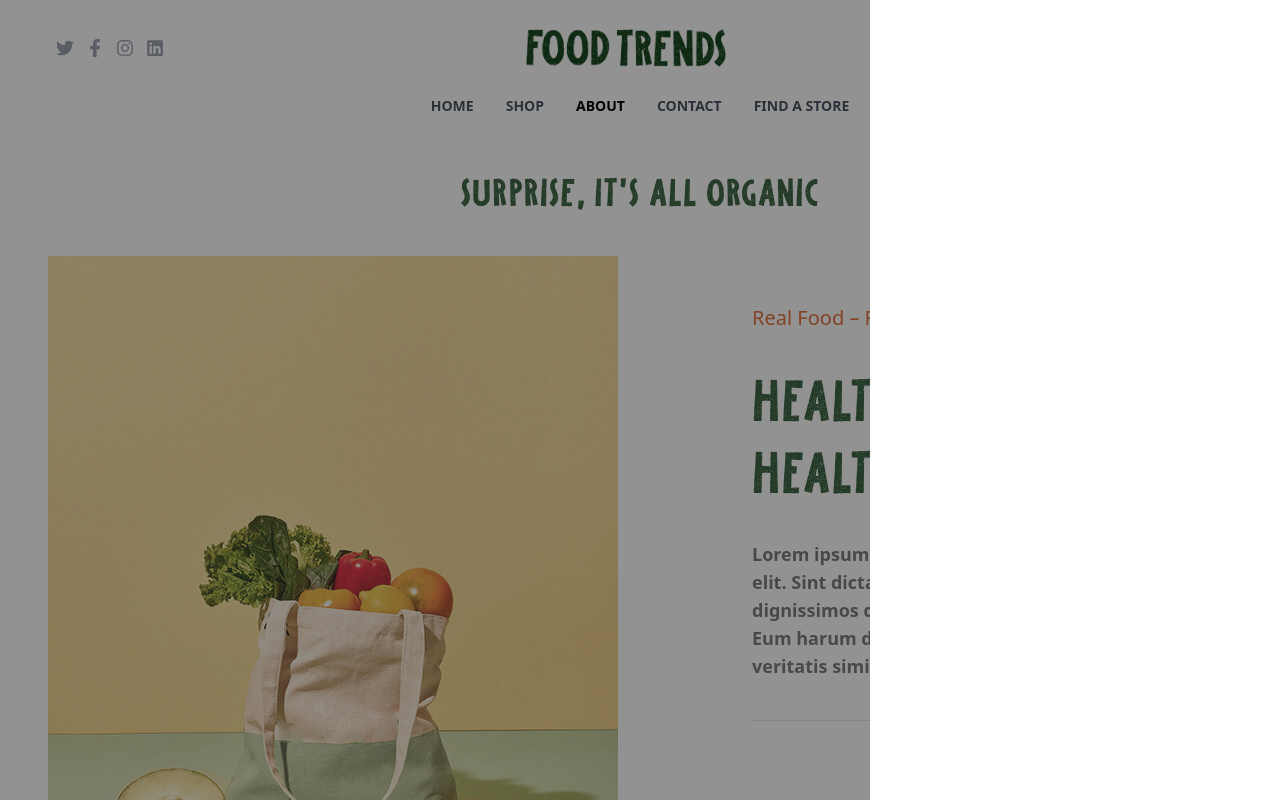
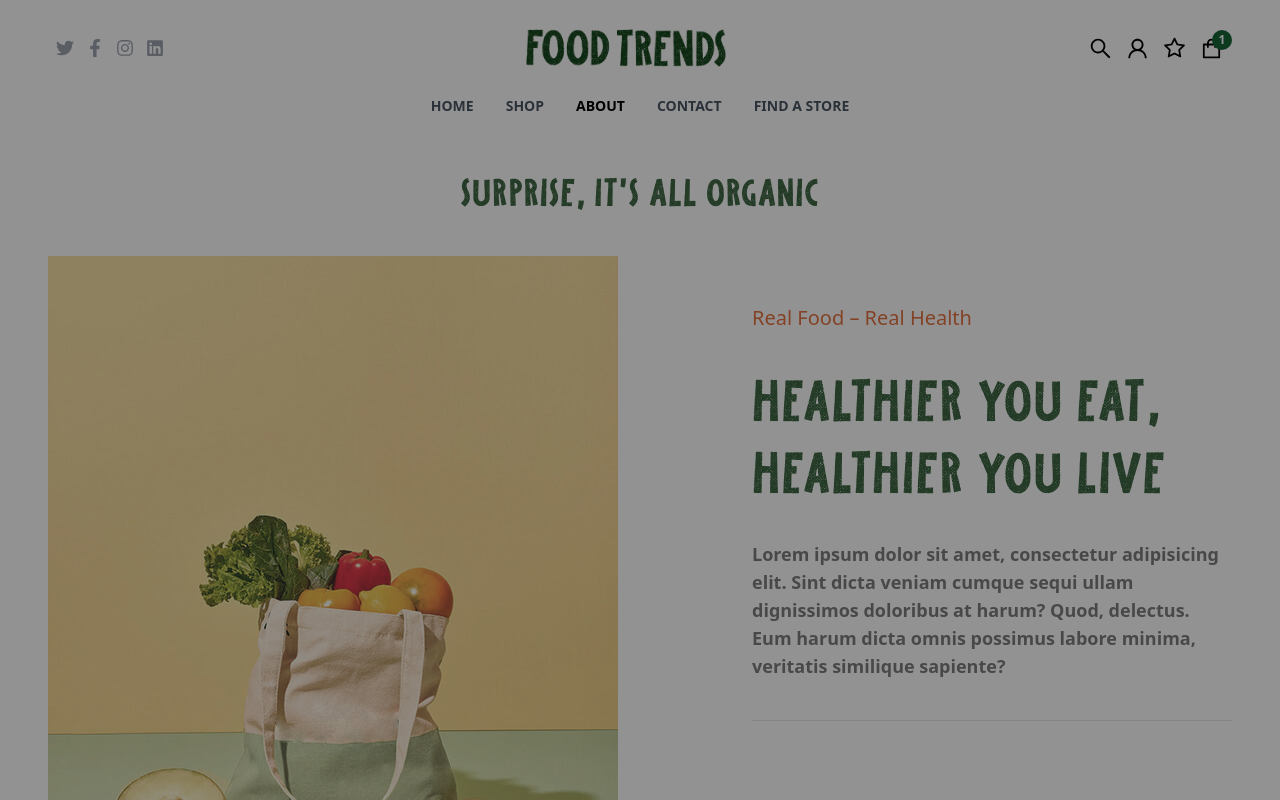
Before and after one commit to Mohamednasser480/food-trends-front, a React (Create React App) app: page /about in a window 1280 px wide. Both pictures are taken after a click on the icon 1211 px from the left and 48 px from the top of the page. Shown: the top 800 px of the page. Built offline with nearby package versions, Linux system fonts and the light colour scheme.

Commit message:
style: Create Portal for Modal

```diff
--- a/public/index.html
+++ b/public/index.html
@@ -42,6 +42,7 @@
   </head>
   <body>
     <noscript>You need to enable JavaScript to run this app.</noscript>
+    <div id="modals"></div>
     <div id="root"></div>
     <!--
       This HTML file is a template.
--- a/src/components/UI/Modal.js
+++ b/src/components/UI/Modal.js
@@ -1,32 +1,32 @@
-import React, { useState } from 'react'
-import AOS from 'aos';
+import React, { useState } from "react";
+import AOS from "aos";
 import "aos/dist/aos.css";
+import { createPortal } from "react-dom";
 
 AOS.init();
 
 export default function Modal(props) {
-    let directionClass = "justify-start";
-    let animationSide = "slide-right";
+  let directionClass = "justify-center";
 
   if (props.direction == "right") {
     directionClass = "justify-end";
-        animationSide = "slide-left";
+  }
+  if (props.direction == "left") {
+    directionClass = "justify-start";
   }
 
   return (
-
     <>
-            {
+      {createPortal(
         <div
-                    className={`fixed  left-0 top-0 z-50 bg-[#0000006d] w-screen h-screen cursor-crosshair flex ${directionClass} me-5`}
+          className={`fixed left-0 top-0 z-50 flex h-screen w-screen cursor-crosshair items-center bg-[#0000006d] ${directionClass} me-5`}
           onClick={props.toggleModal}
           data-aos="fade"
         >
-                    <div className='bg-white w-[410px] h-full p-5 max-w-[90%] cursor-default' data-aos={animationSide}>
           {props.children}
-                    </div>
-                </div>
+        </div>,
+        document.getElementById("modals")
+      )}
+    </>
+  );
 }
-        </>
-    )
-}
```
Lines whose indentation alone changed are shown as unchanged.
